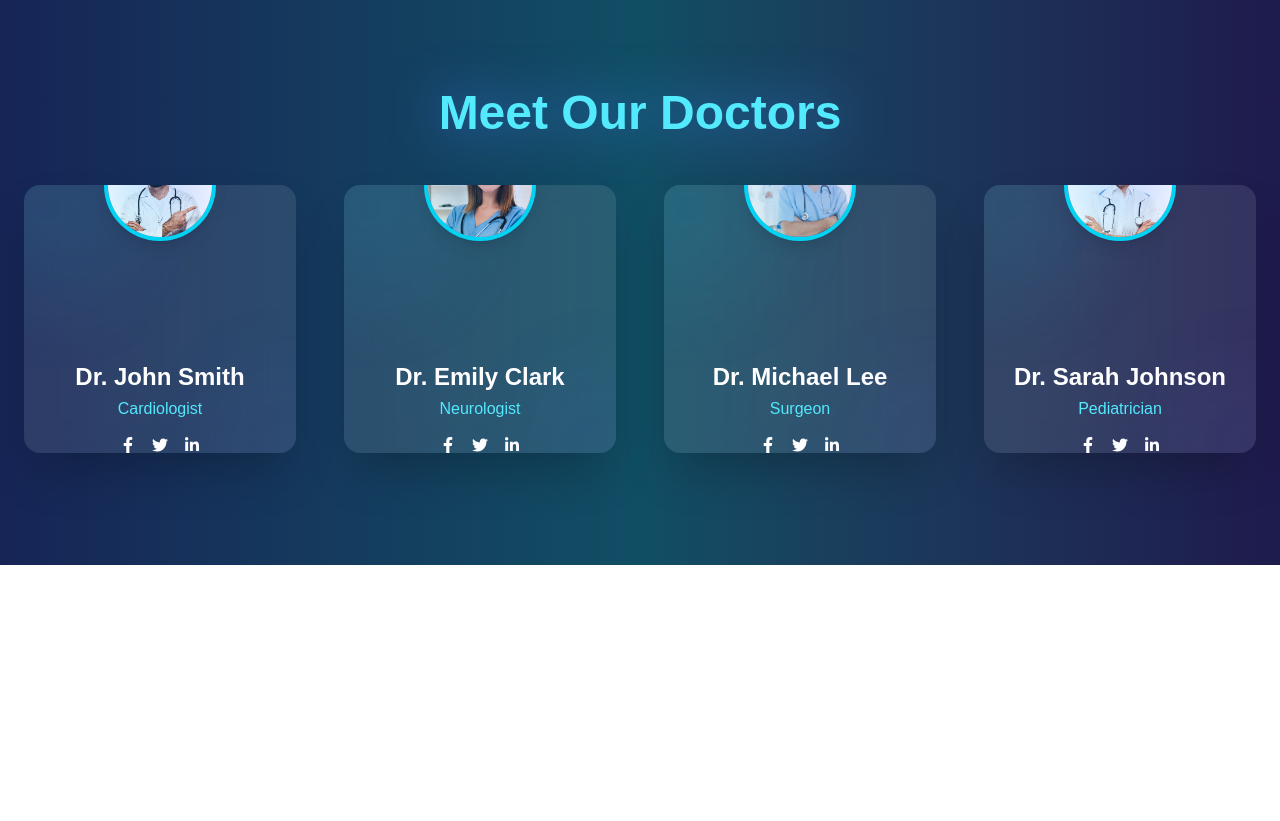
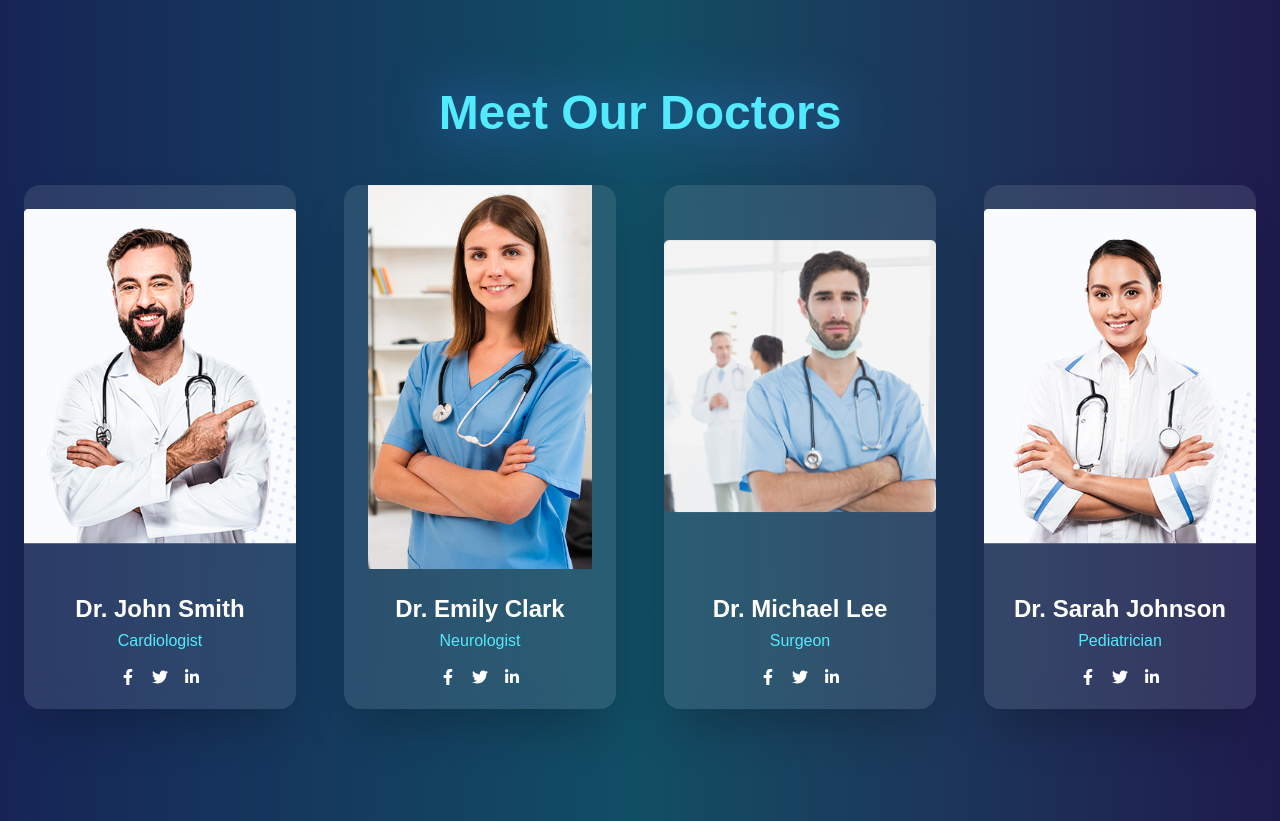
Before and after one commit to Clinton1029/doctors-appointment, a Next.js app: page / in a window 1280 px wide. Shown: the part 2440-3261 px from the top of the page. Before the commit the page ends 3005 px from the top, so only its background shows below. Built offline with nearby package versions, Linux system fonts and the light colour scheme.

Commit message:
updated servises

```diff
--- a/components/Doctors.jsx
+++ b/components/Doctors.jsx
@@ -33,40 +33,44 @@ export default function Doctors() {
           {doctors.map((doctor, index) => (
             <motion.div
               key={index}
-              className="relative rounded-2xl overflow-hidden shadow-2xl bg-white/10 backdrop-blur-lg hover:scale-105 hover:shadow-[0_0_50px_rgba(59,130,246,0.8)] transition-all duration-500 pt-28 flex flex-col items-center"
+              className="relative rounded-2xl overflow-hidden shadow-2xl bg-white/10 backdrop-blur-lg hover:scale-105 hover:shadow-[0_0_50px_rgba(59,130,246,0.8)] transition-all duration-500"
               initial={{ opacity: 0, y: 30 }}
               whileInView={{ opacity: 1, y: 0 }}
               viewport={{ once: true }}
               transition={{ duration: 0.8, delay: index * 0.1 }}
             >
-              {/* Glowing background circles */}
-              <div className="absolute -top-10 -left-10 w-32 h-32 bg-cyan-400/20 rounded-full blur-3xl animate-pulse pointer-events-none"></div>
-              <div className="absolute -bottom-10 -right-10 w-24 h-24 bg-indigo-500/20 rounded-full blur-3xl animate-pulse pointer-events-none"></div>
-
-              {/* Circular Avatar (perfectly centered) */}
-              <div className="absolute top-0 left-1/2 transform -translate-x-1/2 -translate-y-1/2 w-28 h-28 rounded-full overflow-hidden border-4 border-cyan-400 shadow-lg bg-white/20 backdrop-blur-lg">
+              {/* Doctor Image */}
+              <div className="w-full h-80 md:h-96 relative">
                 <img
                   src={doctor.image}
                   alt={doctor.name}
-                  className="w-full h-full object-cover object-top"
+                  className="w-full h-full object-contain rounded-t-2xl"
                 />
-                <div className="absolute inset-0 rounded-full bg-gradient-to-tr from-cyan-400/30 via-blue-500/20 to-indigo-500/30 blur-xl animate-pulse"></div>
               </div>
 
               {/* Doctor Info */}
-              <div className="mt-16 text-center">
+              <div className="p-6 text-center">
                 <h3 className="text-xl md:text-2xl font-bold mb-1">{doctor.name}</h3>
                 <p className="text-cyan-300 mb-4">{doctor.specialty}</p>
 
                 {/* Social Links */}
                 <div className="flex justify-center gap-4">
-                  <a href="#" className="text-white hover:text-cyan-300 transition-colors duration-300">
+                  <a
+                    href="#"
+                    className="text-white hover:text-cyan-300 transition-colors duration-300"
+                  >
                     <FaFacebookF />
                   </a>
-                  <a href="#" className="text-white hover:text-cyan-300 transition-colors duration-300">
+                  <a
+                    href="#"
+                    className="text-white hover:text-cyan-300 transition-colors duration-300"
+                  >
                     <FaTwitter />
                   </a>
-                  <a href="#" className="text-white hover:text-cyan-300 transition-colors duration-300">
+                  <a
+                    href="#"
+                    className="text-white hover:text-cyan-300 transition-colors duration-300"
+                  >
                     <FaLinkedinIn />
                   </a>
                 </div>
```
